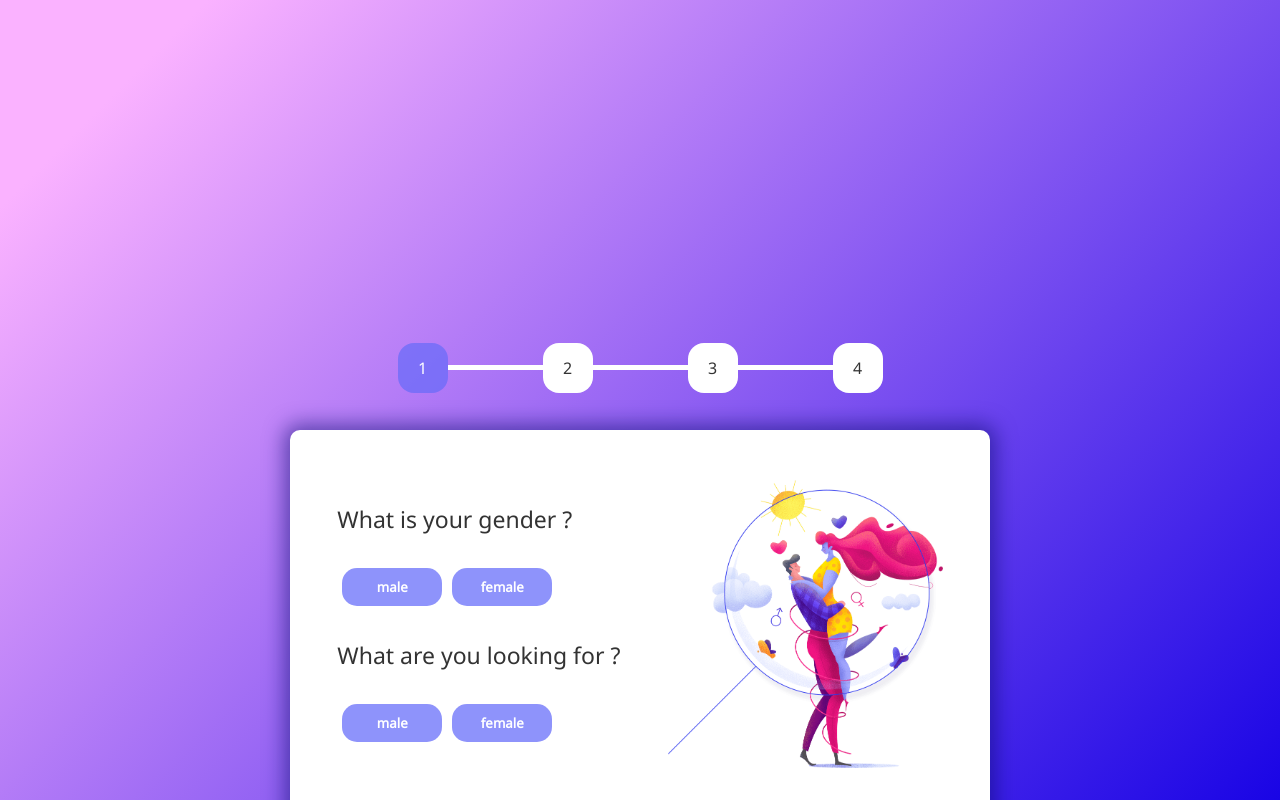
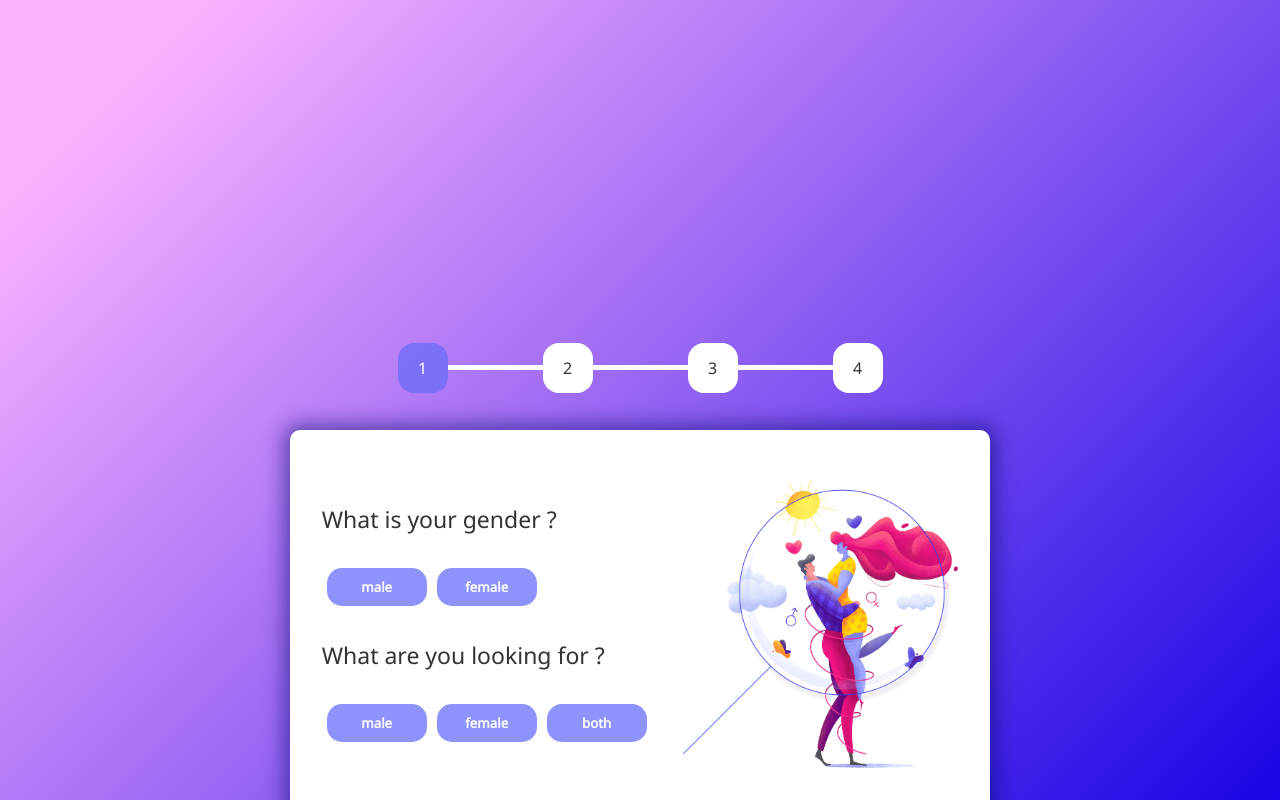
Before and after one commit to khaoulazouggar/matcha-1337, a React (Create React App) app in the folder client/: page /steps in a window 1280 px wide. Shown: the top 800 px of the page. Built offline with nearby package versions, Linux system fonts and the light colour scheme.

Commit message:
5st-commit

```diff
--- a/client/src/Components/instep.js
+++ b/client/src/Components/instep.js
@@ -8,7 +8,7 @@ function Instep(props) {
       <span className="gender">
         <button
           className="genre"
-          style={{backgroundColor: props.data.gender.yourGender === 'male' ? 'green' : '5961f9ad'}}
+          style={{backgroundColor: props.data.gender.yourGender === 'male' ? 'green' : '#5961f9ad'}}
           onClick={(e) => {
 
             let data = props.data.gender;
@@ -20,12 +20,11 @@ function Instep(props) {
         </button>
         <button
           className="genre"
-          style={{backgroundColor: props.data.gender.yourGender === 'female' ? 'green' : '5961f9ad'}}
+          style={{backgroundColor: props.data.gender.yourGender === 'female' ? 'green' : '#5961f9ad'}}
           onClick={() => {
             let data = props.data.gender;
             data.yourGender = "female";
-            props.data.setGender({...data
-            });
+            props.data.setGender({...data});
           }}
         >
           female
@@ -34,19 +33,26 @@ function Instep(props) {
       <p className="para">What are you looking for ?</p>
       <span className="gender">
         <button className="genre"
-        style = {{backgroundColor: props.data.gender.genderLooking === "male" ? "green" : "5961f9ad"}}
+        style = {{backgroundColor: props.data.gender.genderLooking === "male" ? "green" : "#5961f9ad"}}
         onClick={() => {
           let data = props.data.gender
           data.genderLooking = "male"
           props.data.setGender({...data})
         }}>male</button>
         <button className="genre"
-        style = {{backgroundColor: props.data.gender.genderLooking === "female" ? "green" : "5961f9ad"}}
+        style = {{backgroundColor: props.data.gender.genderLooking === "female" ? "green" : "#5961f9ad"}}
         onClick={() => {
           let data = props.data.gender
           data.genderLooking = "female"
           props.data.setGender({...data})
         }}>female</button>
+          <button className="genre"
+        style = {{backgroundColor: props.data.gender.genderLooking === "both" ? "green" : "#5961f9ad"}}
+        onClick={() => {
+          let data = props.data.gender
+          data.genderLooking = "both"
+          props.data.setGender({...data})
+        }}>both</button>
       </span>
     </div>
   );
--- a/client/src/Components/steps.js
+++ b/client/src/Components/steps.js
@@ -22,8 +22,8 @@ let handleImg = (nbrStep) => {
 function Steps() {
 
   const [notes, setNotes] = useState("");
-  const [gender, setGender] = useState({yourGender:"",genderLooking:""})
-
+  const [gender, setGender] = useState({yourGender:"",genderLooking:""});
+  const [img, setImg] = useState("");
   const history = useHistory();
   const routeChange = () => {
     let path = "/";
@@ -51,9 +51,10 @@ function Steps() {
       </div>
       <div className="all">
         <div className="step">
-          <div className="instep">{inStep1 === 0 ? <InStep data={{gender,setGender}}/> : inStep1 === 1 ? <textarea className="bio" type="text" placeholder="Add your Bio" value={notes} onChange={(e) => setNotes(e.target.value)}/> : inStep1 === 2 ? <Tag /> : <Upload />}</div>
+          <div className="instep">{inStep1 === 0 ? <InStep data={{gender,setGender}}/> : inStep1 === 1 ? <textarea className="bio" type="text" placeholder="Add your Bio" value={notes} onChange={(e) => setNotes(e.target.value)}/> : inStep1 === 2 ? <Tag /> : <Upload data= {{img,setImg}}/>}</div>
           <div className="photo">
-            <img alt="" src={handleImg(inStep1)} style={inStep1 === 0 ? { width: "275px" } : { width: "350px" }} />
+            {inStep1=== 3 && img !== "" ? <img className="file-upload-image" src={img} alt={img} key={img} /> : <img alt="" src={handleImg(inStep1)} style={inStep1 === 0 ? { width: "275px" } : { width: "350px" }} />}
+            {/* <img alt="" src={handleImg(inStep1)} style={inStep1 === 0 ? { width: "275px" } : { width: "350px" }} /> */}
           </div>
         </div>
         <div className="divv">
--- a/client/src/Components/upload.js
+++ b/client/src/Components/upload.js
@@ -1,7 +1,7 @@
 import React, { useState } from "react";
 import "../css/upload.css";
 
-function Upload() {
+function Upload(props) {
   const [photos, setPhotos] = useState([]);
   const onDrop = (picture) => {
   const prev = URL.createObjectURL(picture[0]);
@@ -16,9 +16,12 @@ function Upload() {
             <h3>Drag and drop a file or select add Image</h3>
           </div>
         </div>
-        {photos.map((p) => (
-          <img className="file-upload-image" src={p} alt={p} key={p} />
-        ))}
+        {photos.map((p) => /*(<img className="file-upload-image" src={p} alt={p} key={p} />)*/
+        { let data = props.data.img ;
+          data = {p};
+          props.data.setImg = {...data}
+        }
+        )}
       </div>
     </div>
   );
--- a/client/src/css/upload.css
+++ b/client/src/css/upload.css
@@ -24,13 +24,13 @@
   border: 3px dashed #B4ADF1;
   border-radius: 10px;
   position: relative;
-  transition: all .5s;
+  transition: all .8s;
   /* height: 152px; */
 }
 
 .image-upload-wrap:hover {
   background-color: #B4ADF1;
-  border: 4px dashed #ffffff;
+  border: 3px dashed #ffffff;
 }
 
 /* .image-upload-wrap:hover .drag-text h3 {
```
Also changed, not shown: 1 other file (tests, documents, lock files or other folders).
